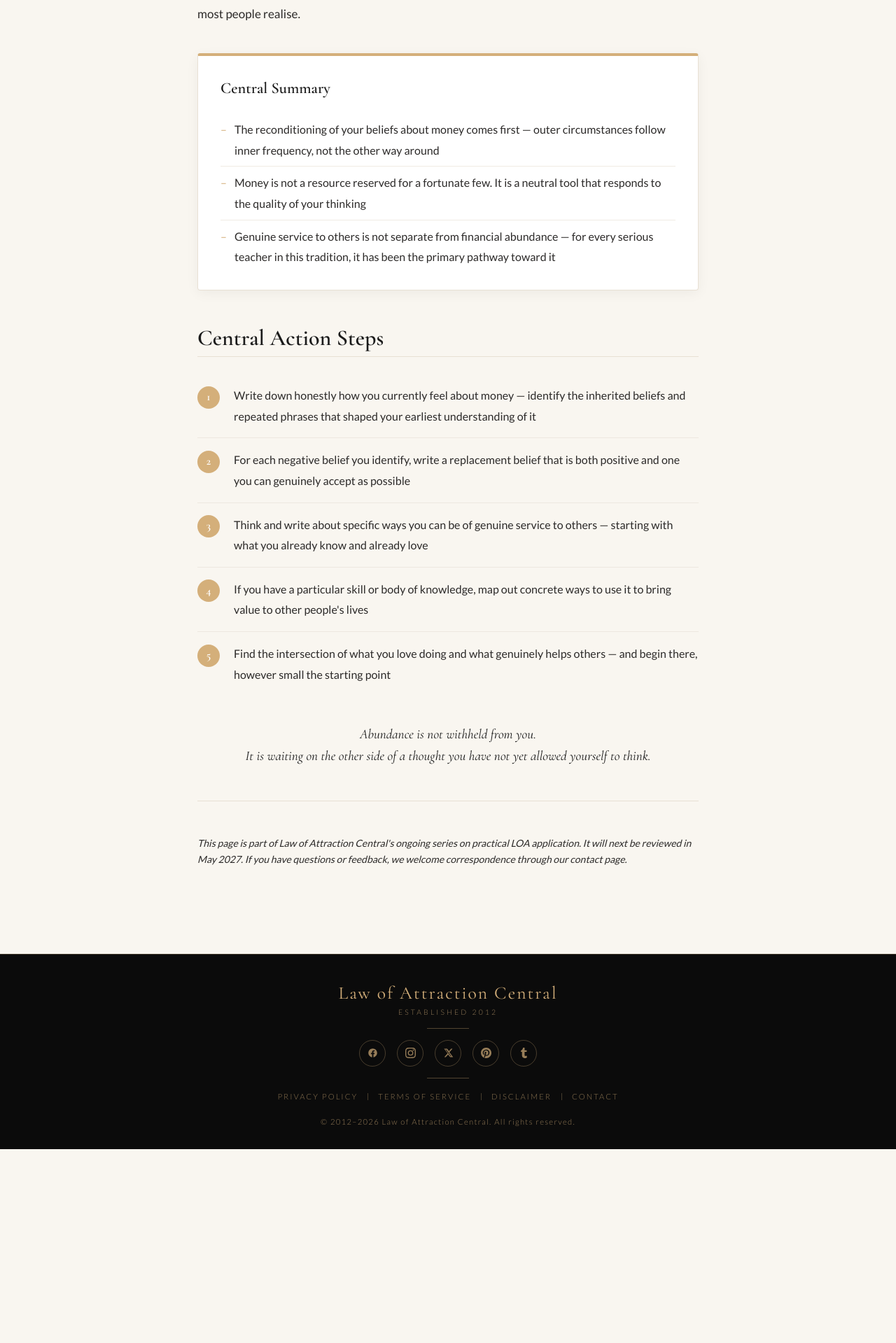
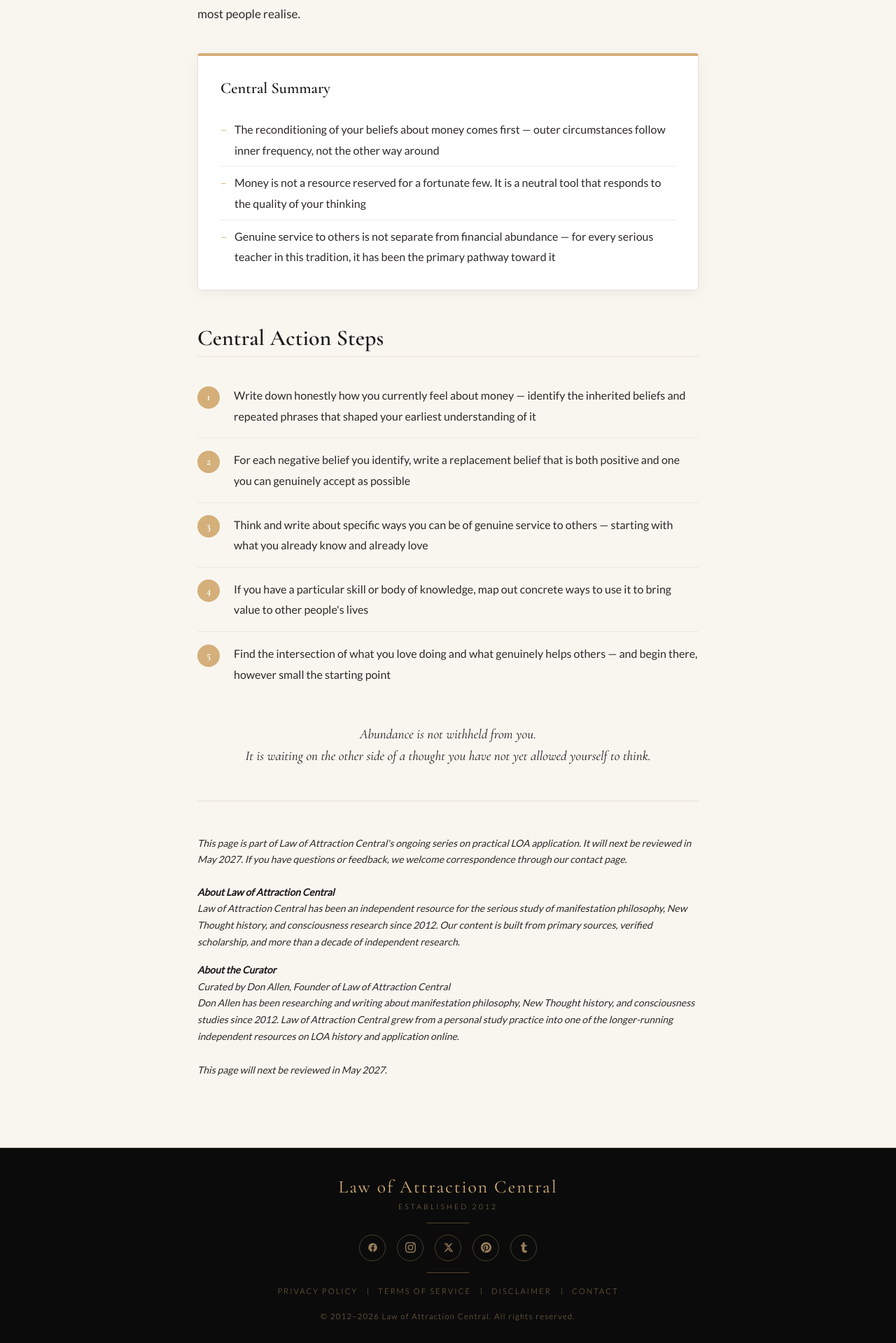
Before and after one commit to LOAC-Central/loacentral, a Jekyll site: the page built from law-attraction-money-abundance-101/ index.html, in a window 1280 px wide. Shown: the part 4366-6285 px from the top of the page at 70% size. Built offline with Jekyll 4.4.1, drawn with Linux system fonts in a browser that asks for light colours; before the commit the page ends 6008 px from its top, so only the background shows below that.

Commit message:
Update  index.html

```diff
--- a/law-attraction-money-abundance-101/ index.html
+++ b/law-attraction-money-abundance-101/ index.html
@@ -1,9 +1,65 @@
 ---
 layout: default
-title: "Law of Attraction for Money & Abundance | Align Your Wealth Energy"
+title: "Law of Attraction for Money & Abundance"
 description: "Master the principles of wealth consciousness. Learn how to align your focus, clear financial blocks, and cultivate a grounded abundance mindset."
 permalink: /law-attraction-money-abundance-101/
 ---
+
+<script type="application/ld+json">
+{
+  "@context": "https://schema.org",
+  "@graph": [
+    {
+      "@type": "WebPage",
+      "@id": "https://www.lawofattractioncentral.net/law-attraction-money-abundance-101/",
+      "url": "https://www.lawofattractioncentral.net/law-attraction-money-abundance-101/",
+      "name": "Law of Attraction for Money & Abundance",
+      "description": "Master the principles of wealth consciousness. Learn how to align your focus, clear financial blocks, and cultivate a grounded abundance mindset.",
+      "isPartOf": {
+        "@type": "WebSite",
+        "@id": "https://www.lawofattractioncentral.net/#website",
+        "name": "Law of Attraction Central",
+        "url": "https://www.lawofattractioncentral.net/"
+      },
+      "inLanguage": "en-US"
+    },
+    {
+      "@type": "Article",
+      "@id": "https://www.lawofattractioncentral.net/law-attraction-money-abundance-101/#article",
+      "isPartOf": {
+        "@id": "https://www.lawofattractioncentral.net/law-attraction-money-abundance-101/"
+      },
+      "headline": "Law of Attraction and Money: Understanding the Beliefs That Shape Your Financial Reality",
+      "description": "Master the principles of wealth consciousness. Learn how to align your focus, clear financial blocks, and cultivate a grounded abundance mindset.",
+      "image": [
+        "https://www.lawofattractioncentral.net/media/money/law-of-attraction-money-abundance-101.webp",
+        "https://www.lawofattractioncentral.net/media/money/reconditioning-monetary-mindset.webp"
+      ],
+      "datePublished": "2012-12-01",
+      "dateModified": "2026-05-01",
+      "mainEntityOfPage": "https://www.lawofattractioncentral.net/law-attraction-money-abundance-101/",
+      "author": {
+        "@type": "Person",
+        "@id": "https://www.lawofattractioncentral.net/#author",
+        "name": "Don Allen",
+        "jobTitle": "Founder",
+        "worksFor": {
+          "@type": "Organization",
+          "name": "Law of Attraction Central",
+          "url": "https://www.lawofattractioncentral.net"
+        }
+      },
+      "publisher": {
+        "@type": "Organization",
+        "@id": "https://www.lawofattractioncentral.net/#organization",
+        "name": "Law of Attraction Central",
+        "url": "https://www.lawofattractioncentral.net/",
+        "foundingDate": "2012"
+      }
+    }
+  ]
+}
+</script>
 
 <style>
   /* ── BASE ── */
@@ -247,7 +303,7 @@
   }
 
   /* ── SOURCES NOTE ── */
-    p.sources-note {
+  .sources-note {
     font-size: 0.875rem;
     font-style: italic;
     line-height: 1.7;
@@ -347,54 +403,16 @@
 
   <p class="sources-note">This page is part of Law of Attraction Central's ongoing series on practical LOA application. It will next be reviewed in May 2027. If you have questions or feedback, we welcome correspondence through our contact page.</p>
 
+  <div class="sources-note" style="margin-top:1rem;">
+    <strong style="color:#1a1a1a;">About Law of Attraction Central</strong><br>
+    Law of Attraction Central has been an independent resource for the serious study of manifestation philosophy, New Thought history, and consciousness research since 2012. Our content is built from primary sources, verified scholarship, and more than a decade of independent research.
   </div>
 
-<script type="application/ld+json">
-{
-  "@context": "https://schema.org",
-  "@graph": [
-    {
-      "@type": "WebPage",
-      "@id": "https://www.lawofattractioncentral.net/law-attraction-money-abundance-101/",
-      "url": "https://www.lawofattractioncentral.net/law-attraction-money-abundance-101/",
-      "name": "Law of Attraction for Money & Abundance | Align Your Wealth Energy",
-      "description": "Master the principles of wealth consciousness. Learn how to align your focus, clear financial blocks, and cultivate a grounded abundance mindset.",
-      "isPartOf": {
-        "@type": "WebSite",
-        "@id": "https://www.lawofattractioncentral.net/#website",
-        "name": "Law of Attraction Central",
-        "url": "https://www.lawofattractioncentral.net/"
-      },
-      "inLanguage": "en-US"
-    },
-    {
-      "@type": "Article",
-      "@id": "https://www.lawofattractioncentral.net/law-attraction-money-abundance-101/#article",
-      "isPartOf": {
-        "@id": "https://www.lawofattractioncentral.net/law-attraction-money-abundance-101/"
-      },
-      "headline": "Law of Attraction and Money: Understanding the Beliefs That Shape Your Financial Reality",
-      "description": "Master the principles of wealth consciousness. Learn how to align your focus, clear financial blocks, and cultivate a grounded abundance mindset.",
-      "image": [
-        "https://www.lawofattractioncentral.net/media/money/law-of-attraction-money-abundance-101.webp",
-        "https://www.lawofattractioncentral.net/media/money/reconditioning-monetary-mindset.webp"
-      ],
-      "datePublished": "2012-12-01",
-      "dateModified": "2026-05-01",
-      "mainEntityOfPage": "https://www.lawofattractioncentral.net/law-attraction-money-abundance-101/",
-      "author": {
-        "@type": "Person",
-        "@id": "https://www.lawofattractioncentral.net/#author",
-        "name": "Don Allen",
-        "url": "https://www.lawofattractioncentral.net/about/"
-      },
-      "publisher": {
-        "@type": "Organization",
-        "@id": "https://www.lawofattractioncentral.net/#organization",
-        "name": "Law of Attraction Central",
-        "url": "https://www.lawofattractioncentral.net/"
-      }
-    }
-  ]
-}
-</script>
+  <div class="sources-note" style="margin-top:1rem;">
+    <strong style="color:#1a1a1a;">About the Curator</strong><br>
+    <em>Curated by Don Allen, Founder of Law of Attraction Central</em><br>
+    Don Allen has been researching and writing about manifestation philosophy, New Thought history, and consciousness studies since 2012. Law of Attraction Central grew from a personal study practice into one of the longer-running independent resources on LOA history and application online.<br><br>
+    This page will next be reviewed in May 2027.
+  </div>
+
+</div>
```
Lines whose indentation alone changed are shown as unchanged.
